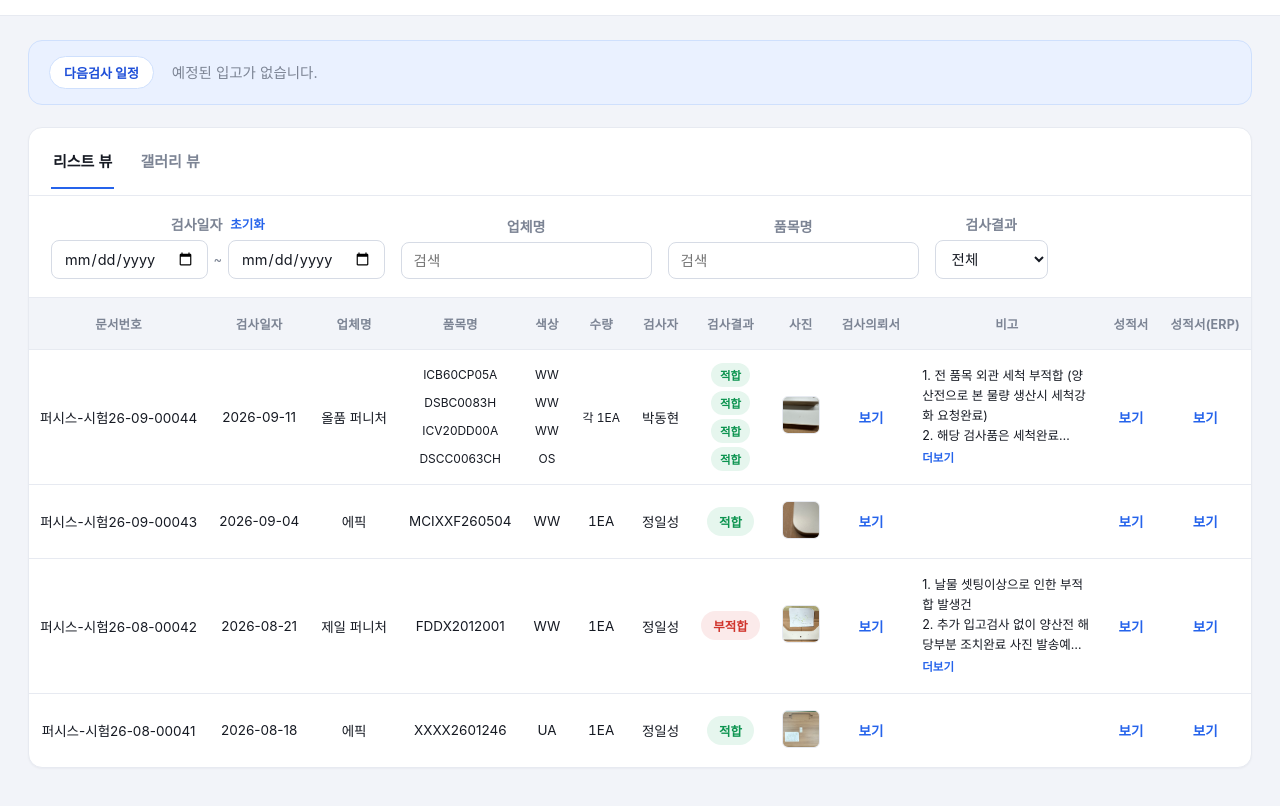
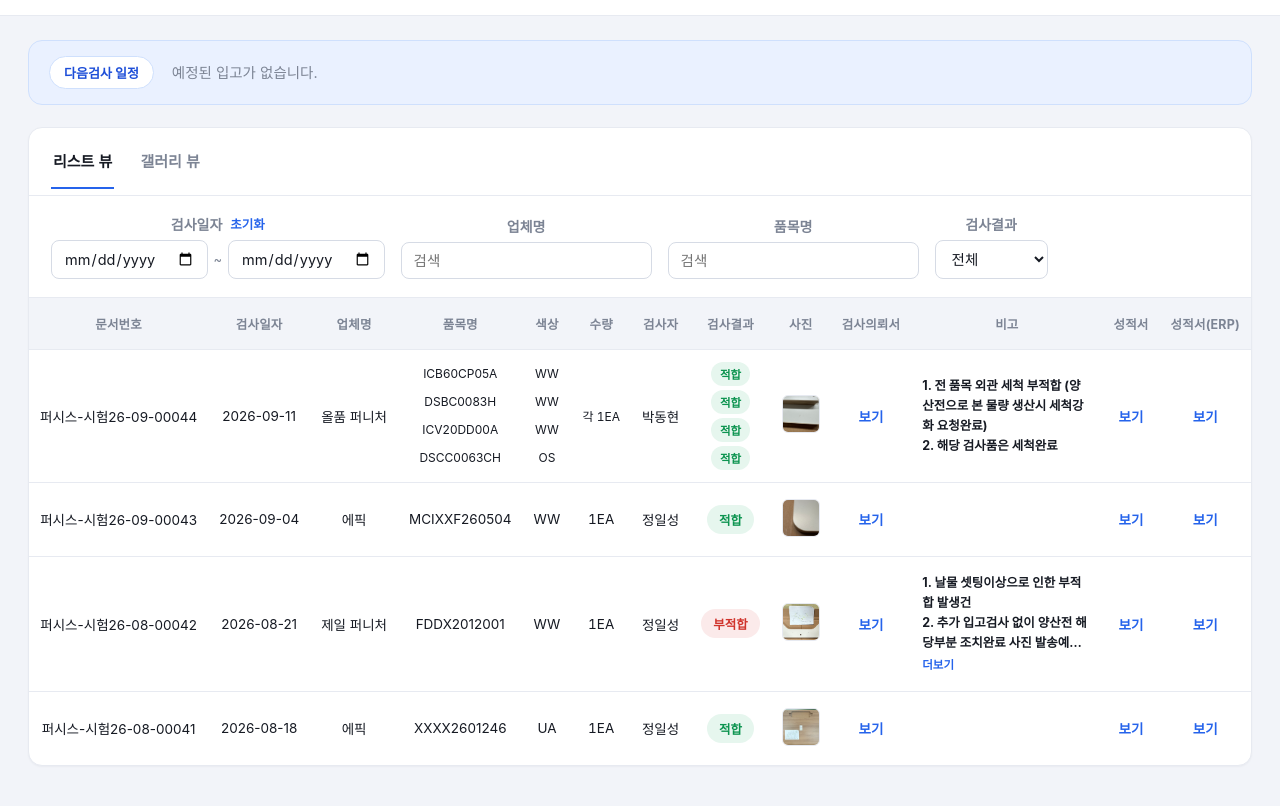
Before and after one commit to ilseongjeong2-ux/inspection-report-webapp, a website: page docs/index.html in a window 1280 px wide. Shown: the part 90-896 px from the top of the page. Drawn offline with Linux system fonts and the light colour scheme.

Commit message:
데이터 갱신 2026-09-16 09:41

```diff
--- a/docs/index.html
+++ b/docs/index.html
@@ -125,7 +125,7 @@
   td.num { font-variant-numeric: tabular-nums; }
   td.wrap { max-width: 150px; overflow: hidden; text-overflow: ellipsis; white-space: nowrap; text-align: left; font-size: 14px; }
   /* 비고는 줄바꿈을 살려 전체를 보여 준다. 너무 길면 4줄까지만 보이고 '더보기'로 펼친다 */
-  td.remarks { max-width: 300px; text-align: left; font-size: 12.5px; line-height: 1.6; white-space: normal; }
+  td.remarks { max-width: 300px; text-align: left; font-size: 12.5px; font-weight: 700; line-height: 1.6; white-space: normal; }
   td.remarks .remark-text { white-space: pre-line; display: -webkit-box; -webkit-line-clamp: 4; -webkit-box-orient: vertical; overflow: hidden; }
   td.remarks.open .remark-text { -webkit-line-clamp: unset; }
   td.remarks .remark-more { display: none; }
@@ -896,12 +896,6 @@
       const tooltip = escAttr(itemsTooltip(items));
       const quantityText = formatQuantity(items);
       const compact = items.length > 1 ? ' compact' : '';
-      // 성적서 전체 비고 + 품목별 비고를 한 칸에 모아 보여 준다.
-      const remarkLines = [];
-      if (r.remarks) remarkLines.push(r.remarks);
-      items.filter(it => it.remarks).forEach(it => {
-        remarkLines.push(items.length > 1 ? `[${it.itemName}] ${it.remarks}` : it.remarks);
-      });
       tr.innerHTML = `
         <td title="${escAttr(r.inspectionNo)}">${escHtml(r.inspectionNo)}</td>
         <td class="center">${escHtml(r.inspectionDate)}</td>
@@ -914,7 +908,7 @@
         <td class="center">${thumb}</td>
         <td class="center">${reqLink}</td>
         <td class="remarks">
-          <div class="remark-text">${escHtml(remarkLines.join('\n'))}</div>
+          <div class="remark-text">${escHtml(r.remarks)}</div>
           <button type="button" class="remark-more" onclick="toggleRemark(this)">더보기</button>
         </td>
         <td class="center"><a class="req-link" href="report.html?id=${r.id}" target="_blank" rel="noopener">보기</a></td>
```
Also changed, not shown: public/index.html (+2 -8 lines).
